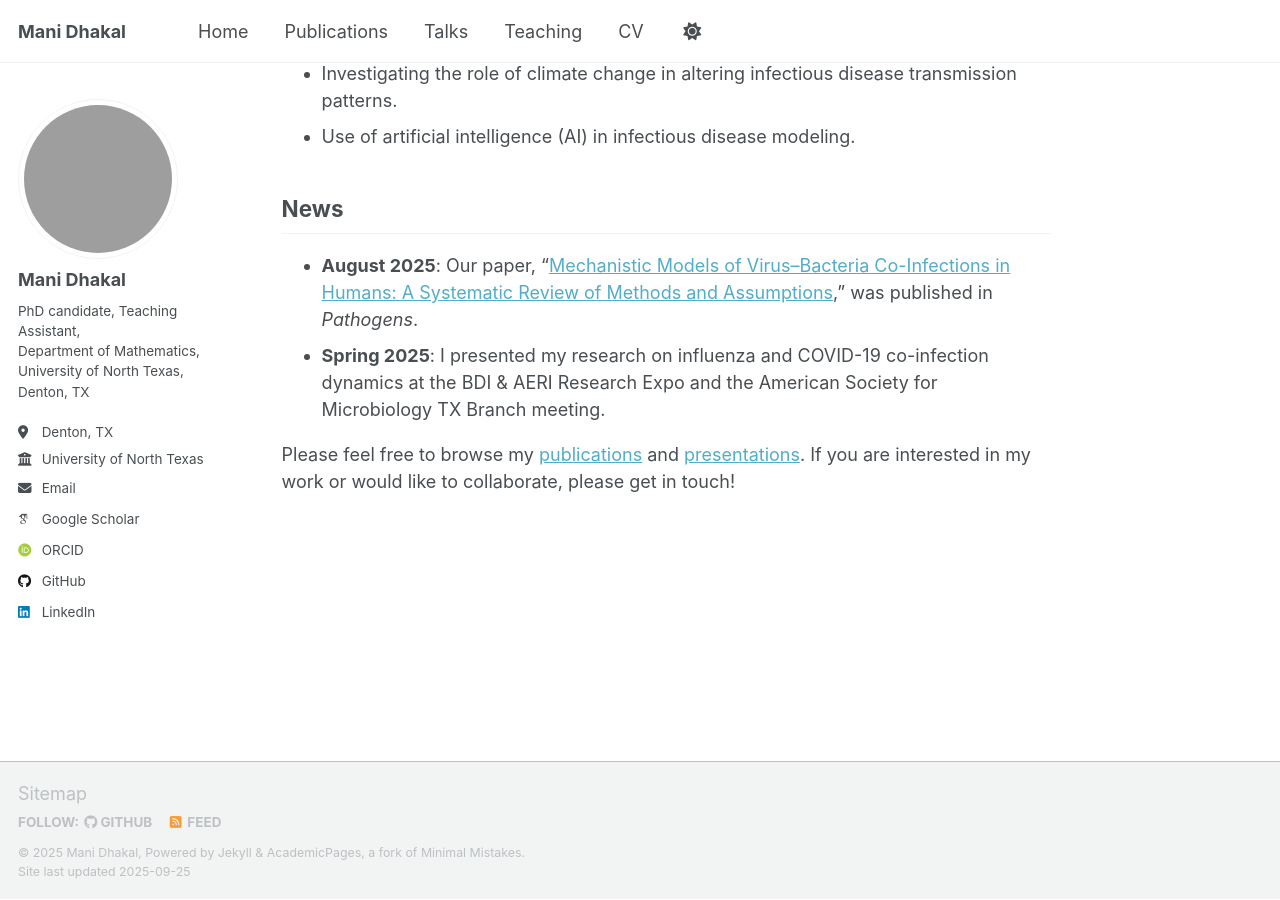
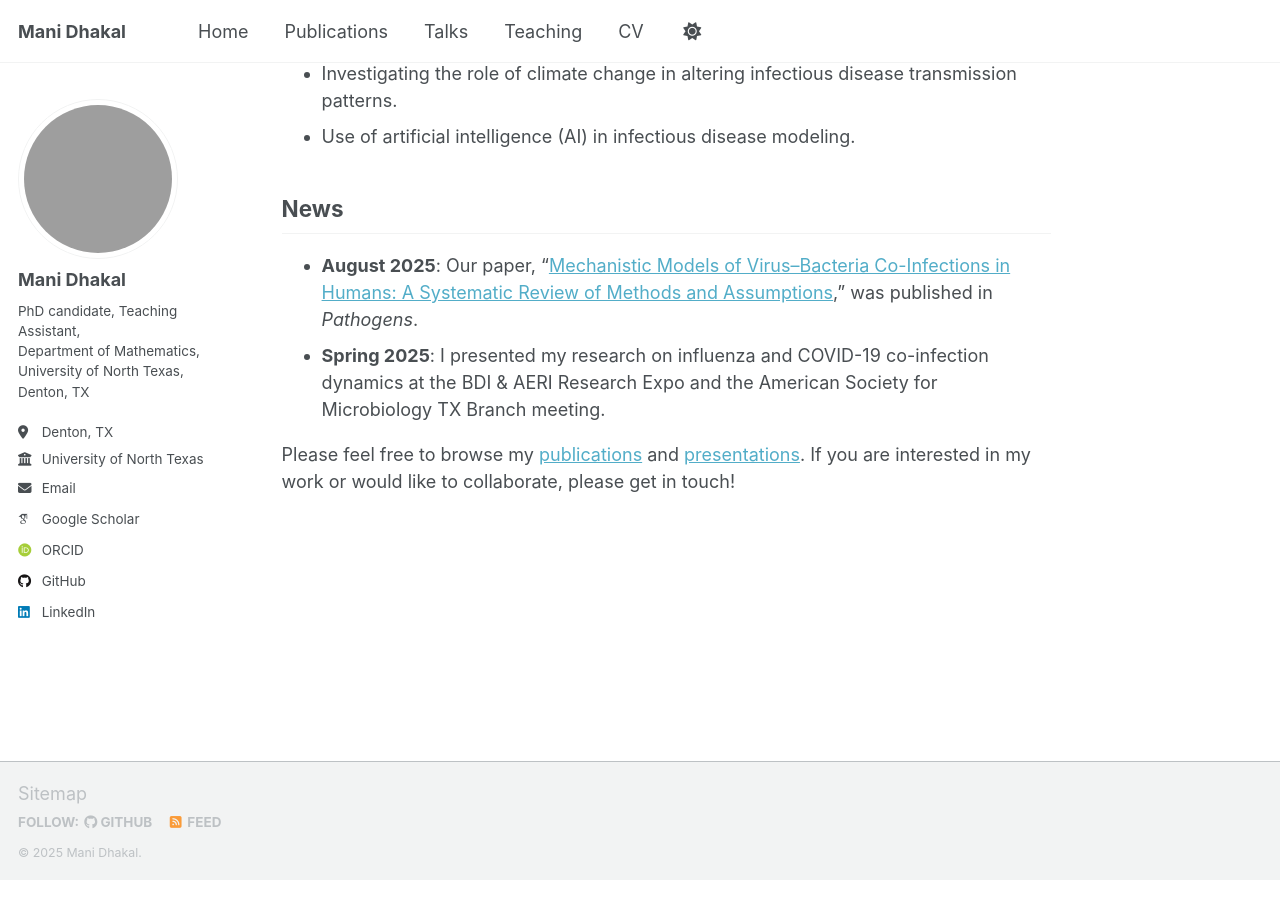
Before and after one commit to ManiDhakal/ManiDhakal.github.io, a Jekyll site: the page built from _pages/about.md, in a window 1280 px wide and 900 px high, scrolled down 1352 px. Built offline with Jekyll 4.4.1, drawn with Linux system fonts in a browser that asks for light colours; some web fonts are replaced; a script that is not in the unit is left out.

Commit message:
Update footer.html

```diff
--- a/_includes/footer.html
+++ b/_includes/footer.html
@@ -20,6 +20,5 @@
 {% endif %}
 
 <div class="page__footer-copyright">
-  &copy; {{ site.time | date: '%Y' }} {{ site.name | default: site.title }}, {{ site.data.ui-text[site.locale].powered_by | default: "Powered by" }} <a href="http://jekyllrb.com" rel="nofollow">Jekyll</a> &amp; <a href="https://github.com/academicpages/academicpages.github.io">AcademicPages</a>, a fork of <a href="https://mademistakes.com/work/minimal-mistakes-jekyll-theme/" rel="nofollow">Minimal Mistakes</a>.<br />
-  Site last updated {{ "now" | date: '%Y-%m-%d' }}
+  &copy; {{ site.time | date: '%Y' }} {{ site.name | default: site.title }}.
 </div>
```
